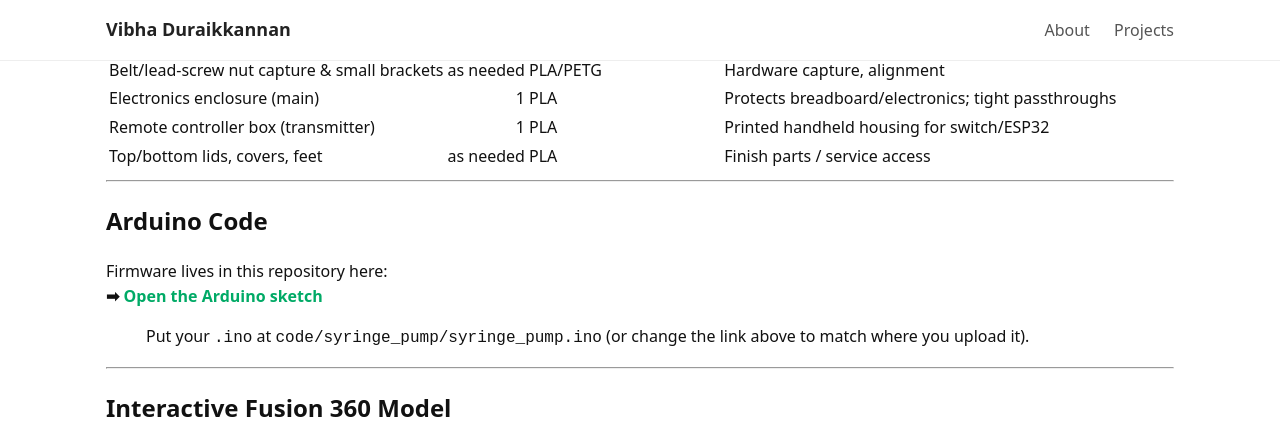
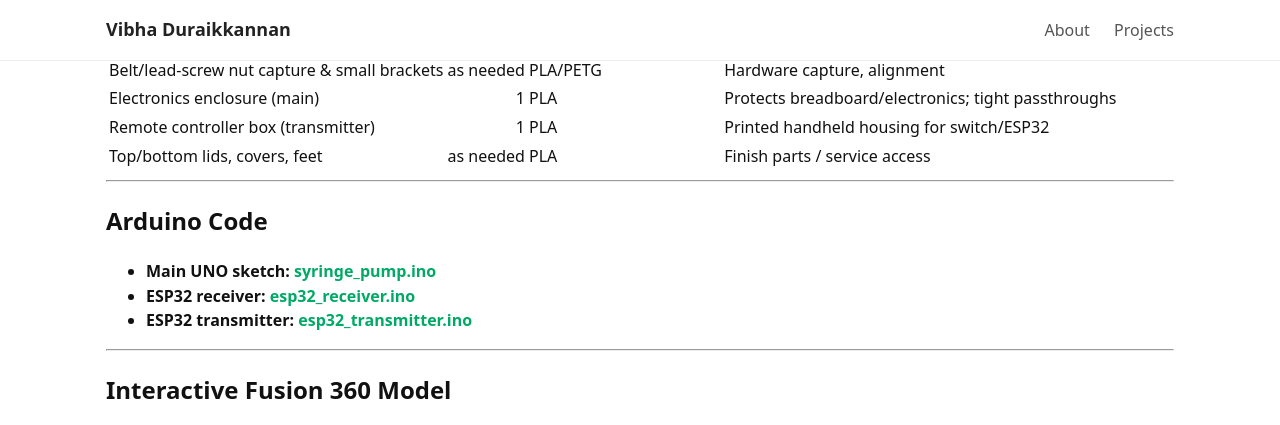
Before and after one commit to vibs-27/vibhadurai.github.io, a Jekyll site: the page built from _projects/2025-01-syringe-pump.md, in a window 1280 px wide and 900 px high, scrolled down 3014 px, cut to the strip 0-425 px from the top of the window. Built offline with Jekyll 4.4.1, drawn with Linux system fonts in a browser that asks for light colours.

Commit message:
Update 2025-01-syringe-pump.md

```diff
--- a/_projects/2025-01-syringe-pump.md
+++ b/_projects/2025-01-syringe-pump.md
@@ -71,10 +71,10 @@ Function: When the black button is pressed, the motion of the pump starts automa
 ---
 
 ## Arduino Code
-Firmware lives in this repository here:
-**➡ [Open the Arduino sketch](/code/syringe_pump/syringe_pump.ino)**
 
-> Put your `.ino` at `code/syringe_pump/syringe_pump.ino` (or change the link above to match where you upload it).
+- **Main UNO sketch:** **[syringe_pump.ino]({{ '/code/syringe_pump/syringe_pump.ino' | relative_url }})**
+- **ESP32 receiver:** **[esp32_receiver.ino]({{ '/code/syringe_pump/esp32_receiver.ino' | relative_url }})**
+- **ESP32 transmitter:** **[esp32_transmitter.ino]({{ '/code/syringe_pump/esp32_transmitter.ino' | relative_url }})**
 
 ---
 
```
